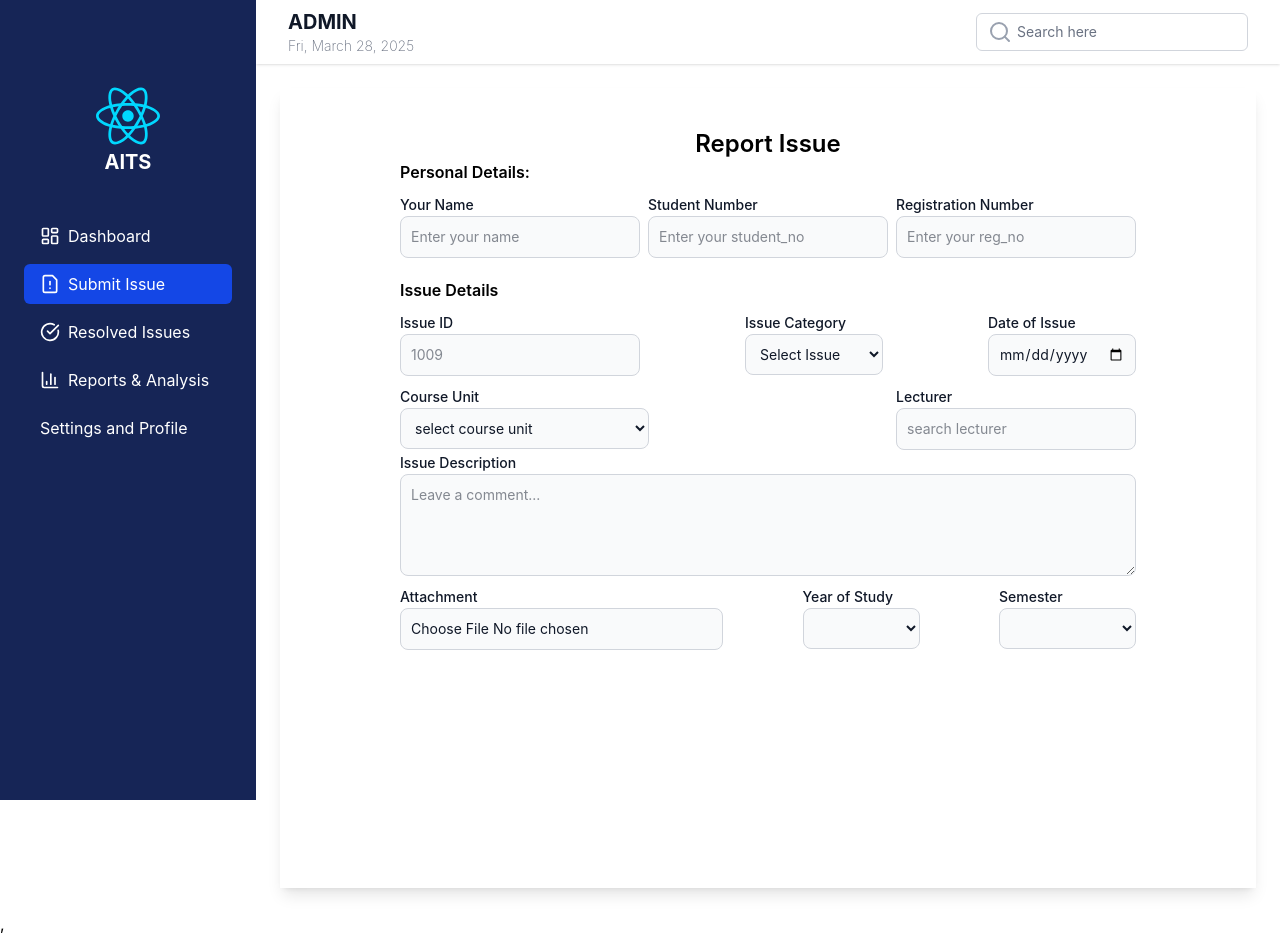
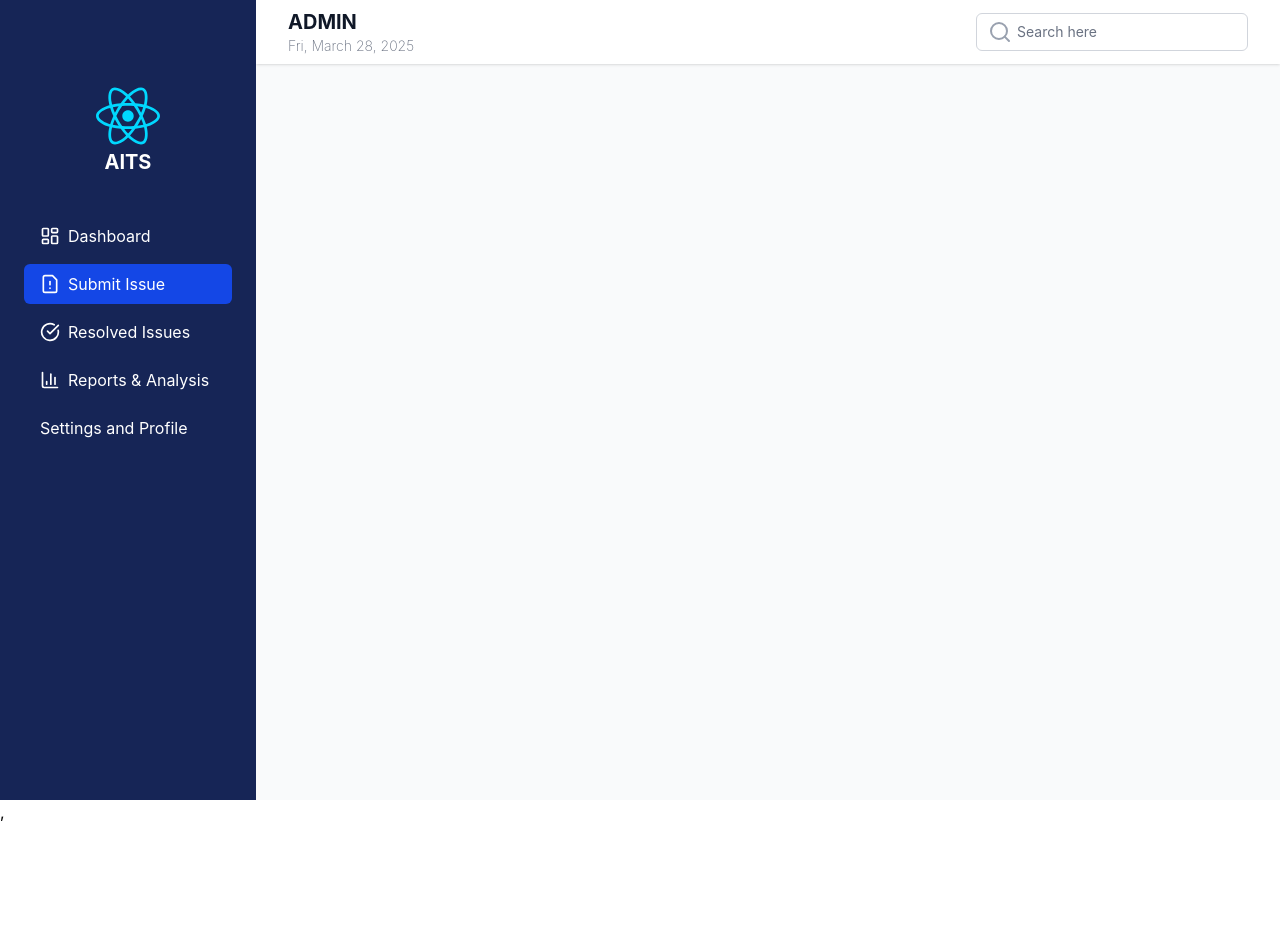
Before and after one commit to Suubi08/academic_issue_tracking_system, a React (Vite) app in the folder client/: page /issues in a window 1280 px wide. After the commit the page ends 824 px from the top, so only its background shows below. Built offline with nearby package versions, Linux system fonts and the light colour scheme.

Commit message:
Updating  admin dashboard

```diff
--- a/client/src/Layout/Layout.jsx
+++ b/client/src/Layout/Layout.jsx
@@ -23,7 +23,7 @@ function Layout() {
       </div>
       <div className="flex-1 flex flex-col ">
         <Navbar setSidebarOpen={setSidebarOpen} sidebarOpen={sidebarOpen} />
-        <main className="flex-1 p-6">
+        <main className="flex-1 p-6 bg-gray-50">
           <Outlet />
         </main>
       </div>
--- a/client/src/components/ui/card.jsx
+++ b/client/src/components/ui/card.jsx
@@ -5,7 +5,7 @@ const Card = React.forwardRef(({ className, ...props }, ref) => (
   <div
     ref={ref}
     className={cn(
-      "rounded-lg border bg-card text-card-foreground shadow-sm",
+      "rounded-lg border bg-white text-card-foreground shadow-sm border-gray-200",
       className
     )}
     {...props}
--- a/client/src/pages/Dashboard.jsx
+++ b/client/src/pages/Dashboard.jsx
@@ -52,7 +52,7 @@ const Dashboard = () => {
           </CardHeader>
           <CardContent>
             <div className="text-2xl font-bold">{items.value}</div>
-            <p className="text-xs text-muted-foreground">{items.description}</p>
+            <p className="text-xs text-muted-foreground text-gray-400">{items.description}</p>
             <a className="text-xs text-blue-600 mt-2 block" href="#">
               {items.linkText}
             </a>
--- a/client/src/pages/Issues.jsx
+++ b/client/src/pages/Issues.jsx
@@ -1,168 +1,17 @@
-import React from "react";
+import React from 'react';
+import { Card,
+  CardHeader,
+  CardFooter,
+  CardTitle,
+  CardDescription,
+  CardContent, } from '../components/ui/card';
 
 const Issues = () => {
   return (
-    <div className="bg-white shadow-lg  h-screen px-30 py-10">
-      <div>
-        <h1 className="font-semibold text-center text-2xl">Report Issue</h1>
-      </div>
-      <form action="">
-        <div>
-          <p className="paragraph">Personal Details:</p>
-          <div className="flex flex-col">
-            <div className="flex justify-between mt-2">
-              <div class="mb-5">
-                <label for="name" className="label">
-                  Your Name
-                </label>
-                <input
-                  type="text"
-                  id="name"
-                  class="input_style"
-                  placeholder="Enter your name"
-                  required
-                />
-              </div>
-              <div>
-                <label htmlFor="std_no" className="label">
-                  Student Number
-                </label>
-                <input
-                  type="text"
-                  id="std_no"
-                  placeholder="Enter your student_no"
-                  className="input_style"
-                />
-              </div>
-              <div>
-                <label htmlFor="reg" className="label">
-                  Registration Number
-                </label>
-                <input
-                  type="text"
-                  id="reg"
-                  placeholder="Enter your reg_no"
-                  className="input_style"
-                />
-              </div>
-            </div>
-          </div>
-        </div>
-        <div>
-          <p className="paragraph">Issue Details</p>
-          <div className="flex justify-between mt-2">
-            <div>
-              <label htmlFor="issue_id" className="label">
-                Issue ID
-              </label>
-              <input
-                type="number"
-                id="issue_id"
-                placeholder="1009"
-                className="input_style"
-              />
-            </div>
-            <div>
-              <label htmlFor="category" className="label">
-                Issue Category
-              </label>
-              <select className="input_style">
-                <option value="">Select Issue</option>
-                <option value="marks">Missing marks</option>
-                <option value="appeals">Appeals</option>
-                <option value="Corrections">Corrections</option>
-              </select>
-            </div>
-            <div>
-              <label htmlFor="date" className="label">
-                Date of Issue
-              </label>
-              <input
-                type="date"
-                id="date"
-                placeholder="Enter your name"
-                className="input_style"
-              />
-            </div>
-          </div>
+    <div>
 
-          <div className="flex justify-between mt-2">
-            <div>
-              <label htmlFor="course" className="label">
-                Course Unit
-              </label>
-              <select className="input_style">
-                <option value="">select course unit</option>
-                <option value="OS">Operating Systems</option>
-                <option value="DSA">Data Structures and Algorithms</option>
-                <option value="SAD">System Analysis and Design</option>
-                <option value="SD">Software Development</option>
-                <option value="PS">Probability and Statistics</option>
-              </select>
-            </div>
-            <div>
-              <label htmlFor="lecturer" className="label">
-                Lecturer
-              </label>
-              <input
-                type="search"
-                id="lecturer"
-                placeholder="search lecturer"
-                className="input_style"
-              />
-            </div>
-          </div>
-          <div>
-            <label htmlFor="description" className="label">
-              Issue Description
-            </label>
-            <textarea
-              id="message"
-              rows="4"
-              class="block p-2.5 w-full text-sm text-gray-900 bg-gray-50 rounded-lg border border-gray-300 focus:ring-blue-500 focus:border-blue-500 dark:bg-gray-700 dark:border-gray-600 dark:placeholder-gray-400 dark:text-white dark:focus:ring-blue-500 dark:focus:border-blue-500"
-              placeholder="Leave a comment..."
-            ></textarea>
-          </div>
-          <div className="flex justify-between mt-2 ">
-            <div>
-              <label htmlFor="fileUpload" className="label">
-                Attachment
-              </label>
-              <input
-                type="file"
-                id="fileUpload"
-                //   placeholder="Enter your name"
-                className="input_style"
-              />
-            </div>
-            <div>
-              <label htmlFor="year" className="label">
-                Year of Study
-              </label>
-              <select className="input_style">
-                <option value="student"></option>
-                <option value="">2025/2026</option>
-                <option value="">2024/2025</option>
-                <option value="">2023/2024</option>
-                <option value="r">2022/2023</option>
-                <option value="r">2021/2022</option>
-              </select>
-            </div>
-            <div>
-              <label htmlFor="semester" className="label">
-                Semester
-              </label>
-              <select className="input_style">
-                <option value="student"></option>
-                <option value="">Semester one</option>
-                <option value="">Semester Two</option>
-              </select>
-            </div>
-          </div>
-        </div>
-      </form>
     </div>
-  );
-};
+  )
+}
 
-export default Issues;
+export default Issues
```
